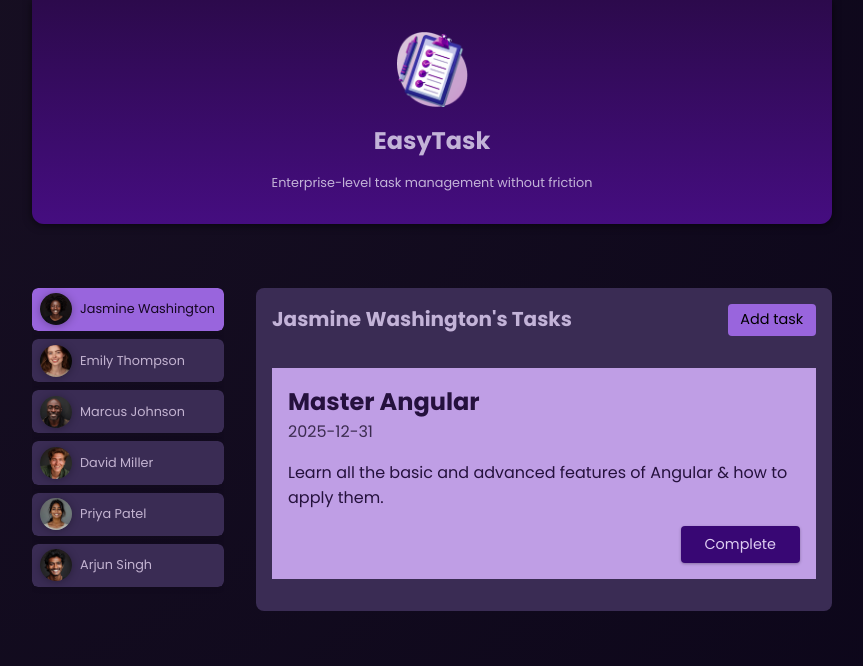
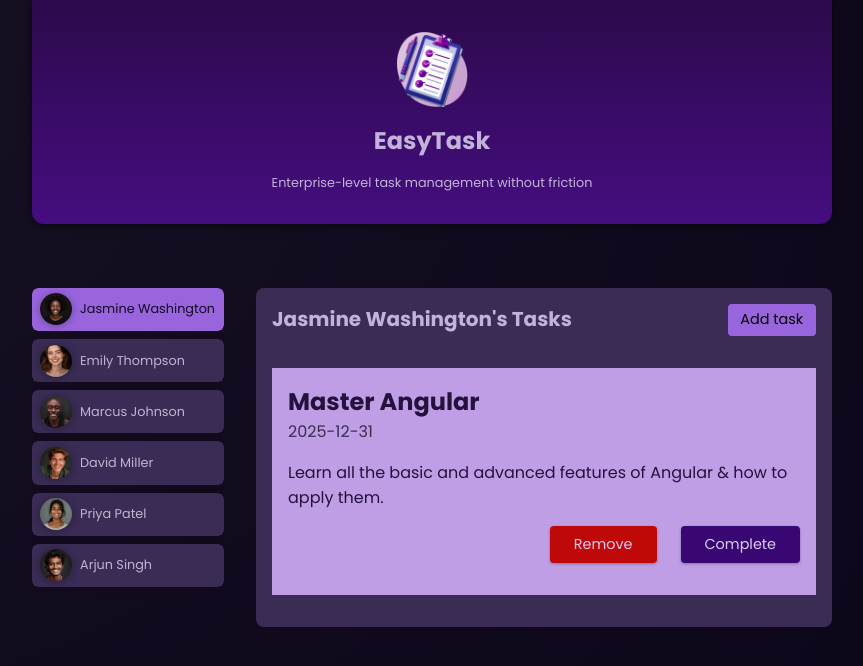
Before and after one commit to joaosehn2406/first-angular-project, an Angular app: page / in a window 1280 px wide. Both pictures are taken after a click on the button "Jasmine Washington". Shown: the top 666 px of the page, without its empty margins (208-1071 px from the left). Built offline with nearby package versions, Linux system fonts and the light colour scheme.

Commit message:
Added remove action to task

```diff
--- a/src/app/app.html
+++ b/src/app/app.html
@@ -14,7 +14,7 @@
 
   @if (selectedUser) {
     <app-tasks [userName]="selectedUser.name" [userTasks]="getAllUserTasks" (completeTask)="onCompleteTask($event)"
-               [userId]="selectedUser.id" (createTask)="onCreateTask($event)"/>
+               [userId]="selectedUser.id" (createTask)="onCreateTask($event)" (removeTask)="onRemoveTask($event)"/>
   } @else {
     <p id="fallback">Select a user to see it's tasks!</p>
   }
--- a/src/app/app.ts
+++ b/src/app/app.ts
@@ -34,6 +34,10 @@ export class App {
     this.userTasks = this.userTasks?.filter((task) => task.id !== id)
   }
 
+  onRemoveTask(id: string) {
+    this.userTasks = this.userTasks.filter((task) => task.id !== id)
+  }
+
   onCreateTask(task: TaskItem) {
     this.userTasks.unshift(task)
   }
--- a/src/app/tasks/task/task.component.css
+++ b/src/app/tasks/task/task.component.css
@@ -13,8 +13,10 @@ time {
 }
 
 .actions {
+  display: flex;
   text-align: right;
-  margin: 0;
+  justify-content: flex-end;
+  gap: 1.5rem;
 }
 
 .actions button {
@@ -30,12 +32,27 @@ time {
   transition: all 0.3s ease;
 }
 
+.actions button.remove {
+  background-color: #bf0808;
+}
+
+.actions button.remove:hover,
+.actions button.remove:active {
+  background-color: #dc2626;
+  box-shadow: 0 8px 18px rgba(220, 38, 38, 0.55),
+  0 3px 8px rgba(153, 27, 27, 0.45);
+}
+
 .actions button:hover,
 .actions button:active {
   background-color: #4a0774;
   box-shadow: 0 1px 6px rgba(0, 0, 0, 0.3);
 }
 
+.actions button.remove:active {
+  background-color: #670909;
+}
+
 .actions button:active {
   background-color: #7f4bcc;
   transform: translateY(1px);
--- a/src/app/tasks/task/task.component.html
+++ b/src/app/tasks/task/task.component.html
@@ -3,6 +3,7 @@
   <time>{{ userTasks.dueDate }}</time>
   <p>{{ userTasks.summary }}</p>
   <p class="actions">
+    <button class="remove" (click)="onRemoveTask()">Remove</button>
     <button (click)="onCompleteTask()">Complete</button>
   </p>
 </article>
--- a/src/app/tasks/task/task.component.ts
+++ b/src/app/tasks/task/task.component.ts
@@ -17,8 +17,13 @@ interface UserTasks {
 export class TaskComponent {
   @Input({required: true}) userTasks!: UserTasks;
   @Output() complete = new EventEmitter<string>();
+  @Output() removeTask = new EventEmitter<string>();
 
   onCompleteTask() {
     this.complete.emit(this.userTasks.id);
   }
+
+  onRemoveTask() {
+    this.removeTask.emit(this.userTasks.id)
+  }
 }
--- a/src/app/tasks/tasks.component.html
+++ b/src/app/tasks/tasks.component.html
@@ -13,7 +13,7 @@
   <ul id="tasks-list">
     @for (task of userTasks; track task.id) {
       <li>
-        <app-task [userTasks]="task" (complete)="onCompleteTask($event)"/>
+        <app-task [userTasks]="task" (complete)="onCompleteTask($event)" (removeTask)="onRemoveTask($event)"/>
       </li>
     }
   </ul>
--- a/src/app/tasks/tasks.component.ts
+++ b/src/app/tasks/tasks.component.ts
@@ -21,12 +21,17 @@ export class TasksComponent {
   @Input({required: true}) userId?: string
 
   @Output() completeTask = new EventEmitter<string>();
+  @Output() removeTask = new EventEmitter<string>();
   @Output() createTask = new EventEmitter<TaskItem>();
 
   canShowModal: boolean = false;
 
   onCompleteTask(id: string) {
     this.completeTask.emit(id);
+  }
+
+  onRemoveTask(id: string) {
+    this.removeTask.emit(id)
   }
 
   onClickManageModal() {
```
